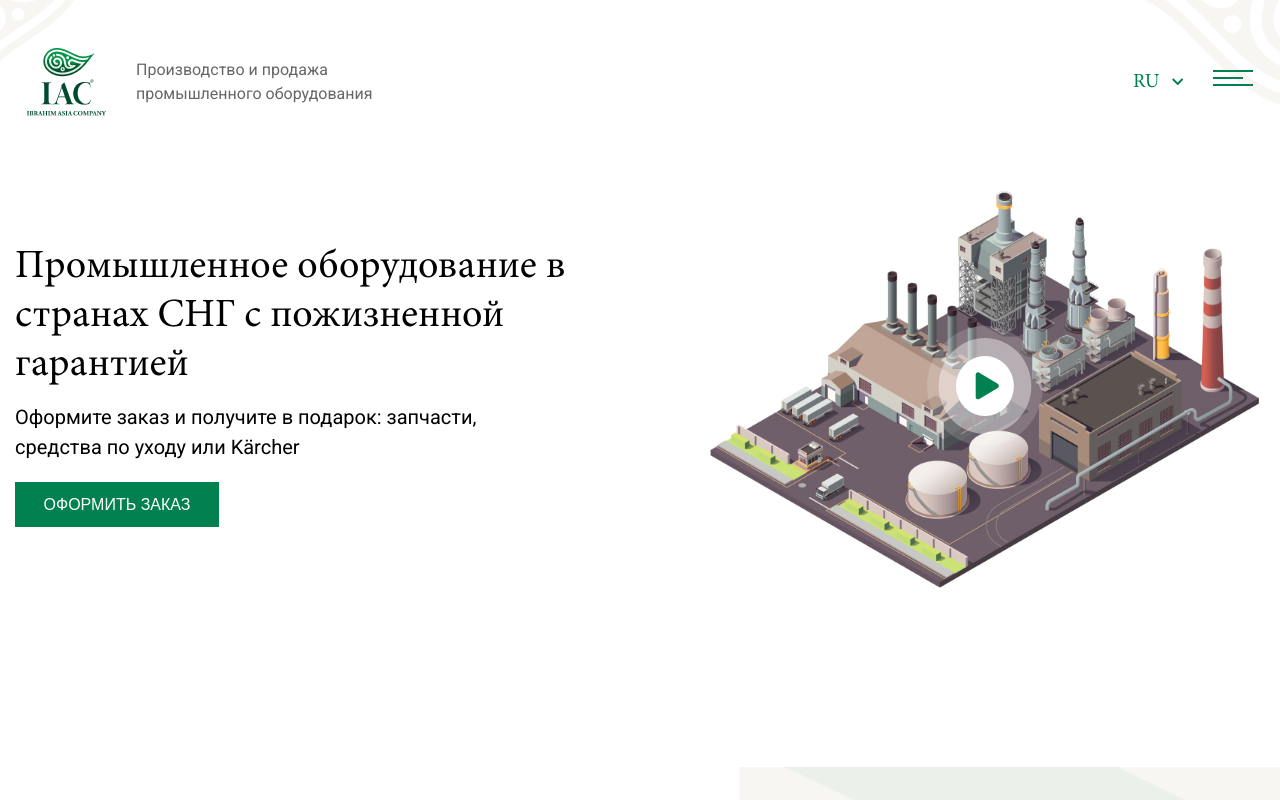
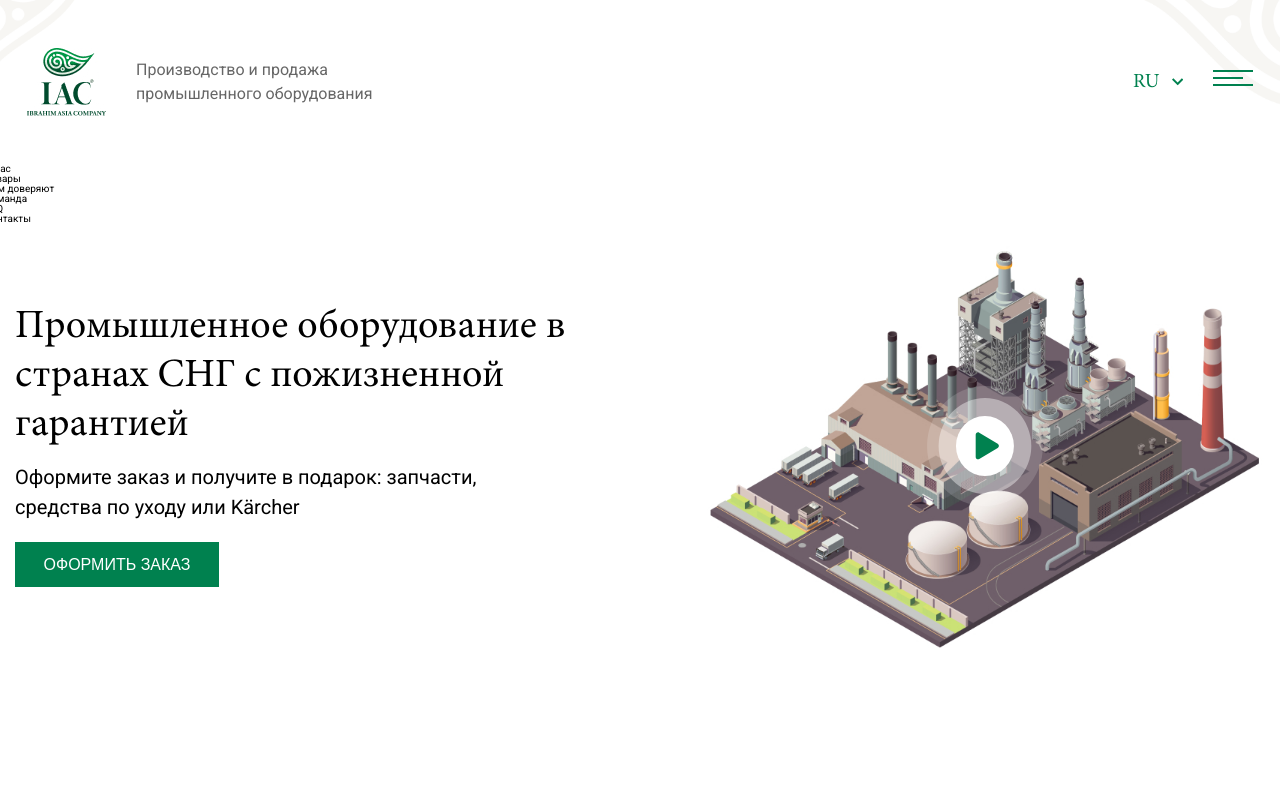
Before and after one commit to Rustam9724/IAC, a React (Create React App) app: page / in a window 1280 px wide. Both pictures are taken after a click on the element 1233 px from the left and 78 px from the top of the page. Shown: the top 800 px of the page. Built offline with nearby package versions, Linux system fonts and the light colour scheme.

Commit message:
init: BurgerMenu

```diff
--- /dev/null
+++ b/src/components/BurgerMenu.tsx
@@ -0,0 +1,18 @@
+function BurgerMenu() {
+    return (
+        <div className="burger-menu">
+            <nav className="burger-menu__nav">
+                <ul className="burger-menu__list">
+                    <li className="burger-menu__item">О нас</li>
+                    <li className="burger-menu__item">Товары</li>
+                    <li className="burger-menu__item">Нам доверяют</li>
+                    <li className="burger-menu__item">Команда</li>
+                    <li className="burger-menu__item">FAQ</li>
+                    <li className="burger-menu__item">Контакты</li>
+                </ul>
+            </nav>
+        </div>
+    )
+}
+
+export default BurgerMenu;
--- a/src/components/Header.tsx
+++ b/src/components/Header.tsx
@@ -2,10 +2,12 @@ import { useState, useContext } from 'react';
 import { SiteContext } from '../context';
 import text from './text';
 import { ITextItem } from './text';
+import BurgerMenu from './BurgerMenu';
 
 export function Header() {
     const [isLanListOpen, setIsLanListOpen] = useState(false);
     const {language, setLanguage} = useContext(SiteContext);
+    const [isBurgerMenu, setIsBurgerMenu] = useState(false);
 
     return (
         <header className="header">
@@ -31,13 +33,16 @@ export function Header() {
                                     </div>
                         }
                     </div>
-                    <div className="header__burger-menu burger-menu">
-                        <div className="burger-menu__band"></div>
-                        <div className="burger-menu__band"></div>
-                        <div className="burger-menu__band"></div>
+                    <div className="header__burger-menu-btn burger-menu-btn" onClick={() => setIsBurgerMenu(!isBurgerMenu)}>
+                        <div className="burger-menu-btn__band"></div>
+                        <div className="burger-menu-btn__band"></div>
+                        <div className="burger-menu-btn__band"></div>
                     </div>
                 </div>
             </div>
+            {
+                isBurgerMenu && <BurgerMenu />
+            }
         </header>
     )
 }
--- a/src/styles/header.scss
+++ b/src/styles/header.scss
@@ -97,7 +97,7 @@
                 }
             }
 
-            .header__burger-menu {
+            .header__burger-menu-btn {
                 min-width: 40px;
                 height: 16px;
                 display: flex;
@@ -105,7 +105,7 @@
                 justify-content: space-between;
                 cursor: pointer;
 
-                .burger-menu__band {
+                .burger-menu-btn__band {
                     height: 2px;
                     background-color: $accent-color;
 
@@ -117,7 +117,7 @@
 
                 &:hover {
 
-                    .burger-menu__band {
+                    .burger-menu-btn__band {
 
                         &:nth-child(2) {
                             width: 100%;
```
